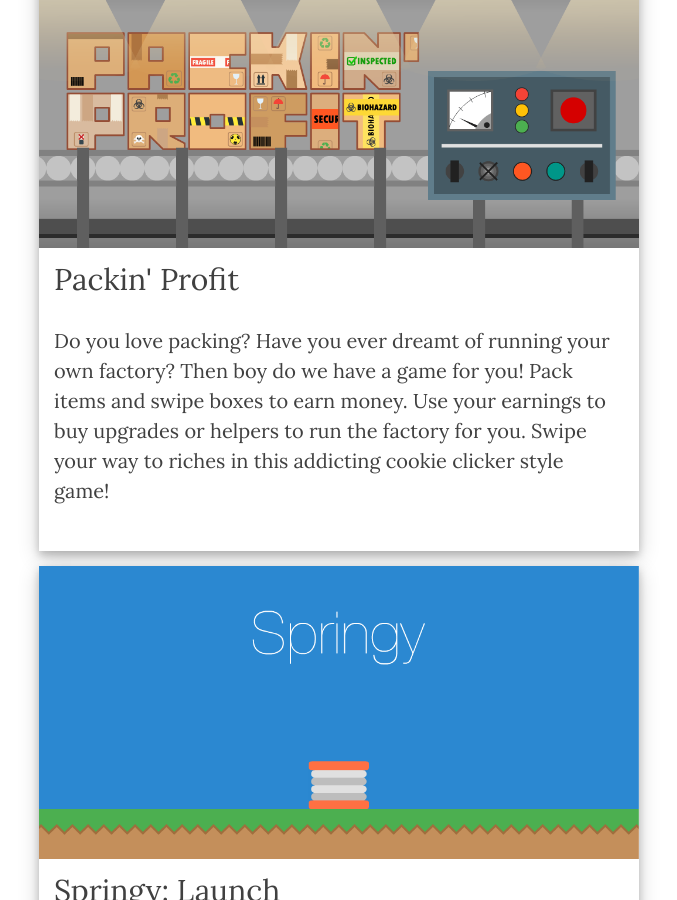
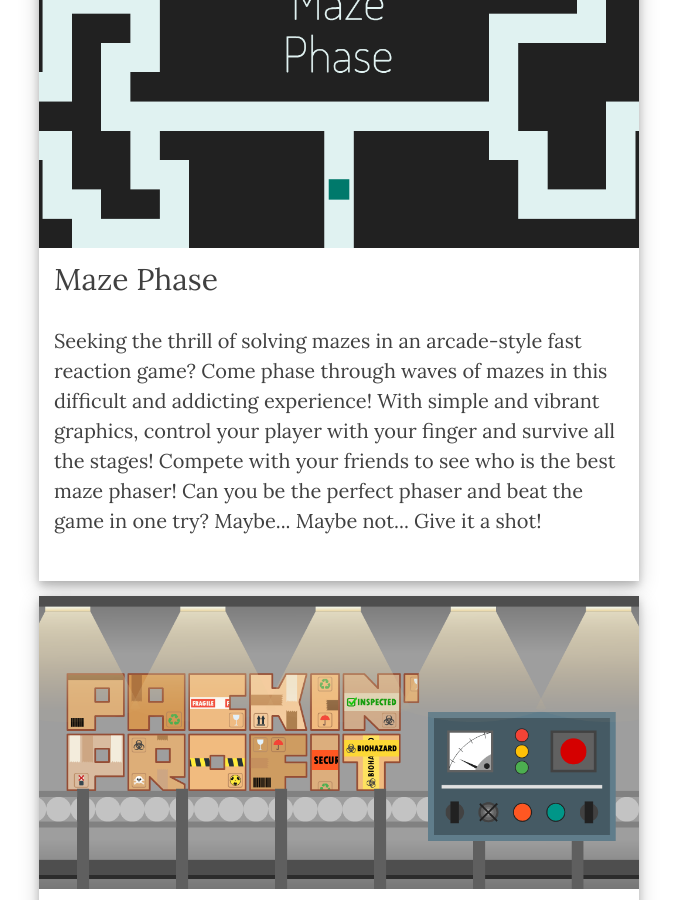
Before and after one commit to milkdroplet/milkdroplet.github.io, a Jekyll site: the page built from games/index.html, in a window 1280 px wide and 900 px high, scrolled down 465 px. Shown: the whole window, without its empty margins (301-978 px from the left). Built offline with Jekyll 4.4.1, drawn with Linux system fonts in a browser that asks for light colours; nearby versions of some CDN libraries.

Commit message:
Added game text and graphics.

```diff
--- a/_data/games.yml
+++ b/_data/games.yml
@@ -1,3 +1,8 @@
+- name: "Maze Phase"
+  link: /games/maze-phase/
+  feature_graphic: /img/games/maze-phase/feature_graphic.png
+  description: "Seeking the thrill of solving mazes in an arcade-style fast reaction game? Come phase through waves of mazes in this difficult and addicting experience! With simple and vibrant graphics, control your player with your finger and survive all the stages! Compete with your friends to see who is the best maze phaser! Can you be the perfect phaser and beat the game in one try? Maybe... Maybe not... Give it a shot!"
+
 - name: "Packin' Profit"
   link: /games/packin-profit/
   feature_graphic: /img/games/packin-profit/feature_graphic.png
--- /dev/null
+++ b/games/maze-phase.html
@@ -0,0 +1,17 @@
+---
+layout: game-page
+title: "Maze Phase"
+header-img: "img/games/maze-phase/game_banner.jpg"
+meta_description: "Seeking the thrill of solving mazes in an arcade-style fast reaction game? Come phase through waves of mazes in this difficult and addicting experience!"
+---
+
+<div class="card mb-3 card-shadow">
+    <iframe width="560" height="315" src="https://www.youtube.com/embed/DcyZ8Pjt2AA" frameborder="0" allow="autoplay; encrypted-media" allowfullscreen></iframe>
+    <a class="card-link" href="https://play.google.com/store/apps/details?id=com.milkdroplet.springy" target="_blank">
+        <div class="card-block card-pad">
+            <h2 class="card-title">Maze Phase</h2>
+            <p class="card-text">Seeking the thrill of solving mazes in an arcade-style fast reaction game? Come phase through waves of mazes in this difficult and addicting experience! With simple and vibrant graphics, control your player with your finger and survive all the stages! Compete with your friends to see who is the best maze phaser! Can you be the perfect phaser and beat the game in one try? Maybe... Maybe not... Give it a shot!</p>
+            <img class="android-cta" src="/img/games/android_cta.png">
+        </div>
+    </a>
+</div>
```
Also changed, not shown: _posts/2018-04-08-maze-phase-officially-released.md (added, +49 -0 lines), img/games/maze-phase/cta_banner.jpg (added), img/games/maze-phase/feature_graphic.png (added), img/games/maze-phase/game_banner.jpg (added), img/posts/2018-04-08/blog_banner.jpg (added), img/posts/2018-04-08/screenshot_1.png (added), img/posts/2018-04-08/screenshot_2.png (added), img/posts/2018-04-08/screenshot_3.png (added), img/posts/2018-04-08/screenshot_4.png (added), img/posts/2018-04-08/screenshot_5.png (added), img/posts/2018-04-08/screenshot_6.png (added).
